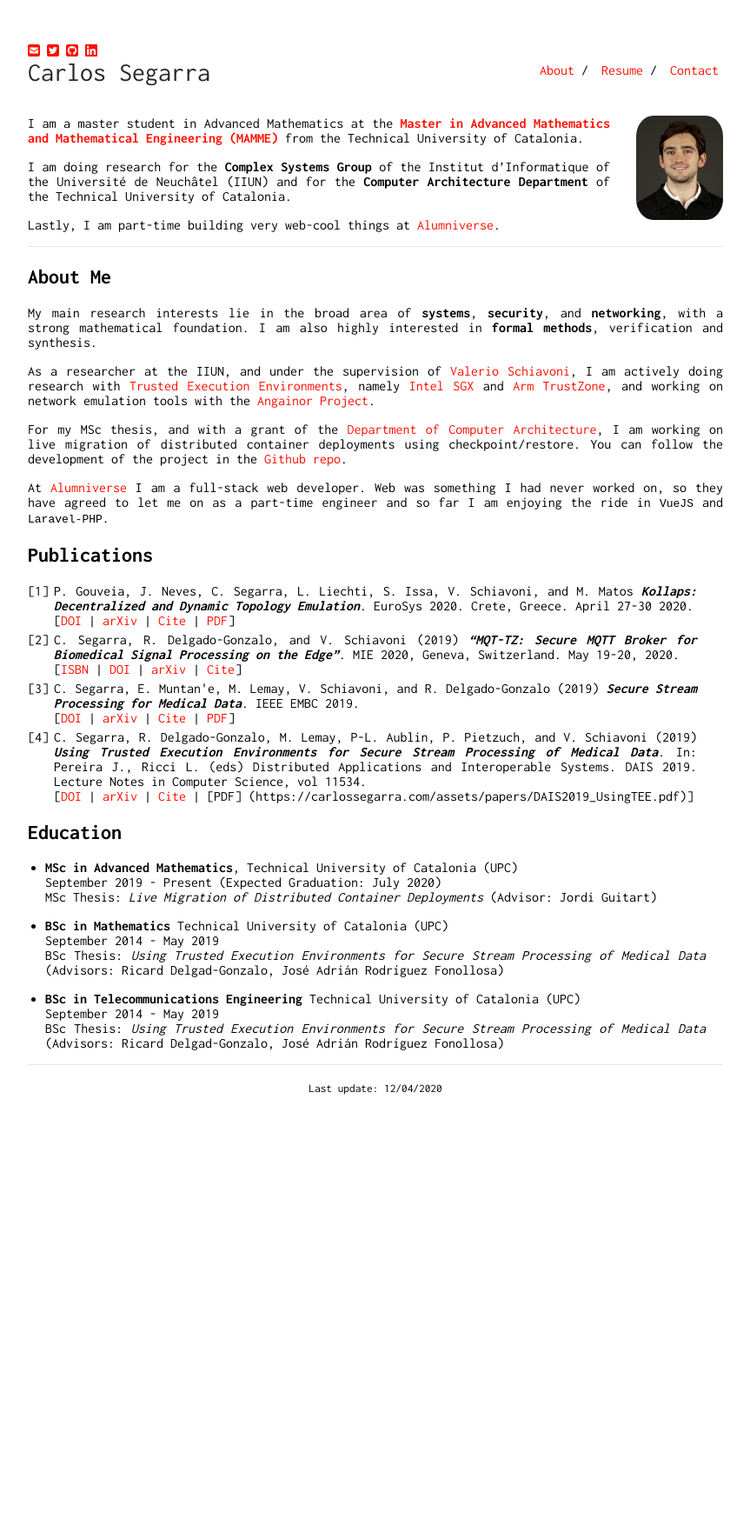
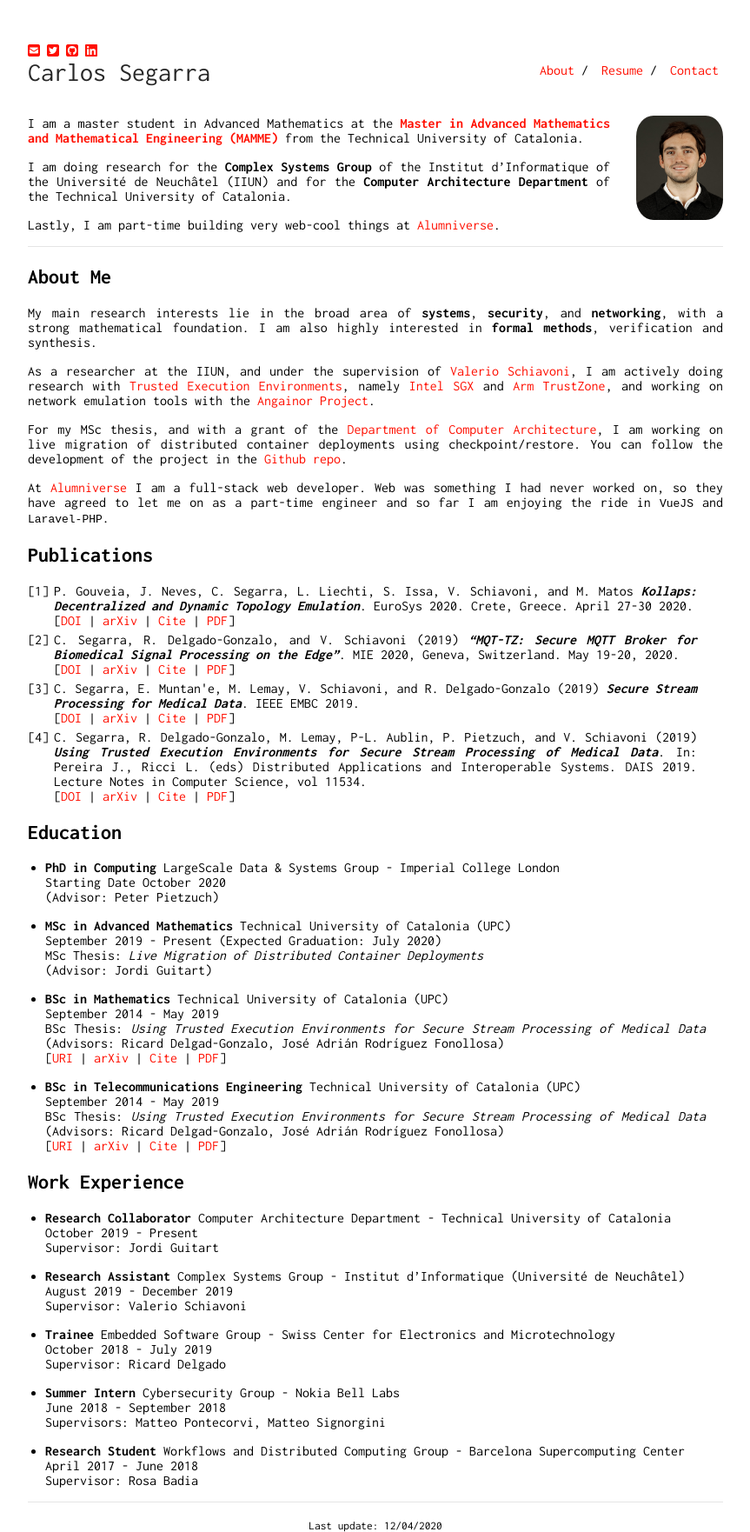
Before and after one commit to csegarragonz/csg-web, a Jekyll site: the page built from index.md, in a window 1280 px wide. Shown: the whole page at 87% size, without its empty margins (208-1071 px from the left). Built offline with Jekyll 4.4.1, drawn with Linux system fonts in a browser that asks for light colours; nearby versions of some CDN libraries; before the commit the page ends 1259 px from its top, so only the background shows below that.

Commit message:
Enough for today

```diff
--- a/index.md
+++ b/index.md
@@ -30,22 +30,51 @@ Web was something I had never worked on, so they have agreed to let me on as a p
 1. P. Gouveia, J. Neves, C. Segarra, L. Liechti, S. Issa, V. Schiavoni, and M. Matos **_Kollaps: Decentralized and Dynamic Topology Emulation_**. EuroSys 2020. Crete, Greece. April 27-30 2020. \\
 [[DOI](https://doi.org/10.1145/3342195.3387540) | [arXiv](https://arxiv.org/abs/2004.02253) | [Cite](broken) | [PDF]({{ site.url }}/assets/papers/EUROSYS2020_Kollaps.pdf)]
 1. C. Segarra, R. Delgado-Gonzalo, and V. Schiavoni (2019) **_"MQT-TZ: Secure MQTT Broker for Biomedical Signal Processing on the Edge"_**. MIE 2020, Geneva, Switzerland. May 19-20, 2020. \\
-[[ISBN](broken) | [DOI](broken) | [arXiv](broken) | [Cite](broken)]
+[[DOI](broken) | [arXiv](broken) | [Cite](broken) | [PDF](broken)]
 2.  C. Segarra, E. Muntan\'e, M. Lemay, V. Schiavoni, and  R. Delgado-Gonzalo (2019) **_Secure Stream Processing for Medical Data_**. IEEE EMBC 2019.\\
 [[DOI](https://doi.org/10.1109/EMBC.2019.8856334) | [arXiv](https://arxiv.org/abs/1907.12242) | [Cite]({{ site.url }}/assets/papers/EMBC2019_SecureStreamProcessing.bib) | [PDF]({{ site.url }}/assets/papers/EMBC2019_SecureStreamProcessing.pdf)]
 3. C. Segarra, R. Delgado-Gonzalo, M. Lemay, P-L. Aublin, P. Pietzuch, and V. Schiavoni (2019) **_Using Trusted Execution Environments for Secure Stream Processing of Medical Data_**. In: Pereira J., Ricci L. (eds) Distributed Applications and Interoperable Systems. DAIS 2019. Lecture Notes in Computer Science, vol 11534.\\
-[[DOI](https://doi.org/10.1007/978-3-030-22496-7_6) | [arXiv](https://arxiv.org/abs/1906.07072) | [Cite]({{ site.url }}/assets/papers/DAIS2019_UsingTEE.bib) | [PDF] ({{ site.url }}/assets/papers/DAIS2019_UsingTEE.pdf)]
+[[DOI](https://doi.org/10.1007/978-3-030-22496-7_6) | [arXiv](https://arxiv.org/abs/1906.07072) | [Cite]({{ site.url }}/assets/papers/DAIS2019_UsingTEE.bib) | [PDF]({{ site.url }}/assets/papers/DAIS2019_UsingTEE.pdf)]
 
 ## Education
 
-* **MSc in Advanced Mathematics**, Technical University of Catalonia (UPC) \\
+* **PhD in Computing** LargeScale Data & Systems Group - Imperial College London \\
+  Starting Date October 2020\\
+  (Advisor: Peter Pietzuch)
+
+* **MSc in Advanced Mathematics** Technical University of Catalonia (UPC) \\
   September 2019 - Present (Expected Graduation: July 2020)\\
-  MSc Thesis: _Live Migration of Distributed Container Deployments_ (Advisor: Jordi Guitart)
+  MSc Thesis: _Live Migration of Distributed Container Deployments_\\
+  (Advisor: Jordi Guitart)
 
 * **BSc in Mathematics** Technical University of Catalonia (UPC) \\
   September 2014 - May 2019 \\
-  BSc Thesis: _Using Trusted Execution Environments for Secure Stream Processing of Medical Data_ (Advisors: Ricard Delgad-Gonzalo, José Adrián Rodríguez Fonollosa)
+  BSc Thesis: _Using Trusted Execution Environments for Secure Stream Processing of Medical Data_ (Advisors: Ricard Delgad-Gonzalo, José Adrián Rodríguez Fonollosa)\\
+[[URI](http://hdl.handle.net/2117/169114) | [arXiv](broken) | [Cite]({{ site.url }}/assets/papers/SegarraGonzalez_Carlos_TFG.bib) | [PDF]({{ site.url }}/assets/papers/SegarraGonzalez_Carlos_TFG.pdf)]
 
 * **BSc in Telecommunications Engineering** Technical University of Catalonia (UPC) \\
   September 2014 - May 2019 \\
-  BSc Thesis: _Using Trusted Execution Environments for Secure Stream Processing of Medical Data_ (Advisors: Ricard Delgad-Gonzalo, José Adrián Rodríguez Fonollosa)
+  BSc Thesis: _Using Trusted Execution Environments for Secure Stream Processing of Medical Data_ (Advisors: Ricard Delgad-Gonzalo, José Adrián Rodríguez Fonollosa)\\
+[[URI](http://hdl.handle.net/2117/169114) | [arXiv](broken) | [Cite]({{ site.url }}/assets/papers/SegarraGonzalez_Carlos_TFG.bib) | [PDF]({{ site.url }}/assets/papers/SegarraGonzalez_Carlos_TFG.pdf)]
+
+## Work Experience
+
+* **Research Collaborator** Computer Architecture Department - Technical University of Catalonia \\
+  October 2019 - Present\\
+  Supervisor: Jordi Guitart
+
+* **Research Assistant** Complex Systems Group - Institut d'Informatique (Université de Neuchâtel)\\
+  August 2019 - December 2019\\
+  Supervisor: Valerio Schiavoni
+
+* **Trainee** Embedded Software Group - Swiss Center for Electronics and Microtechnology\\
+  October 2018 - July 2019\\
+  Supervisor: Ricard Delgado
+
+* **Summer Intern** Cybersecurity Group - Nokia Bell Labs\\
+  June 2018 - September 2018\\
+  Supervisors: Matteo Pontecorvi, Matteo Signorgini
+
+* **Research Student** Workflows and Distributed Computing Group - Barcelona Supercomputing Center\\
+  April 2017 - June 2018\\
+  Supervisor: Rosa Badia
```
Also changed, not shown: assets/papers/SegarraGonzalez_Carlos_TFG.bib (added, +8 -0 lines).
